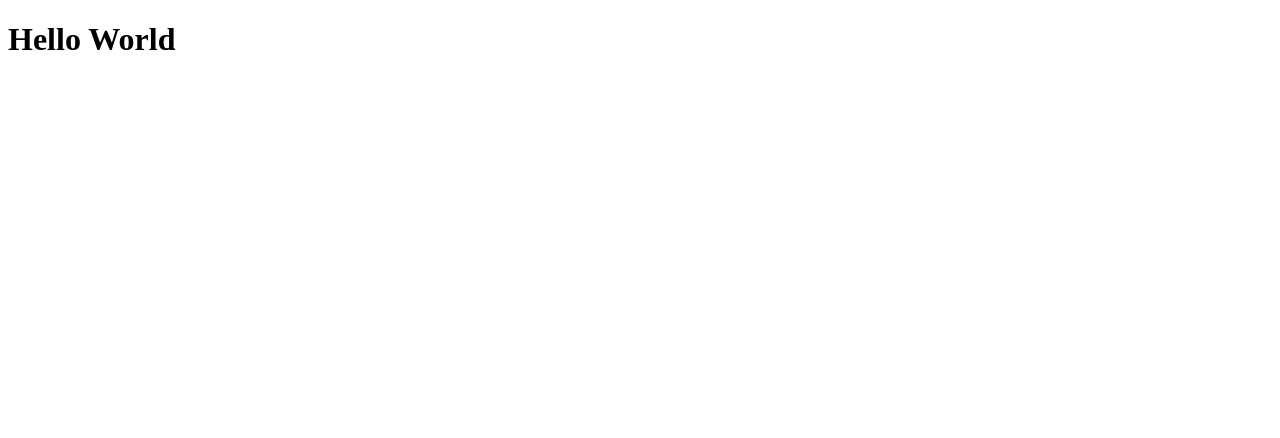
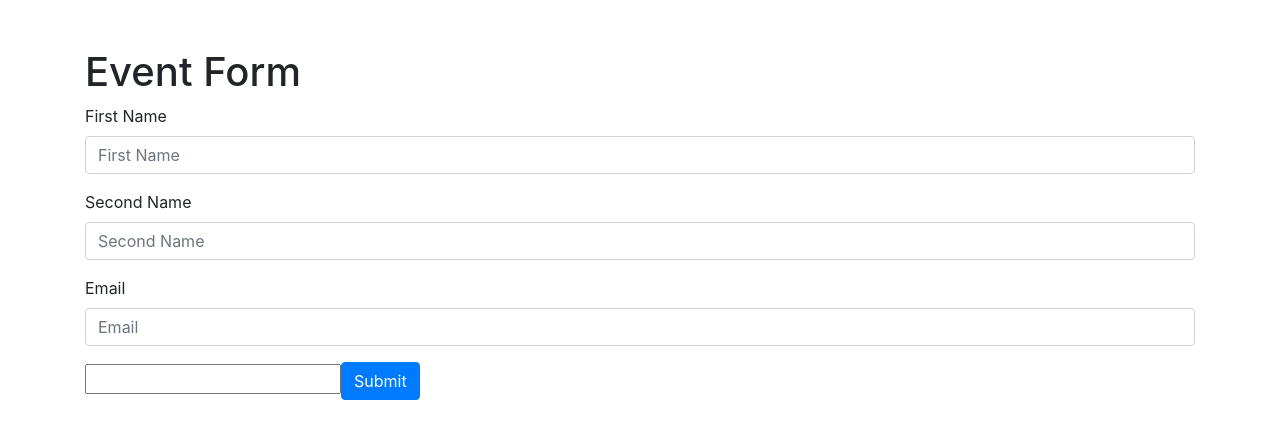
Before and after one commit to trojano31/eventForm, a React app in the folder frontend/: page / in a window 1280 px wide. Shown: the top 438 px of the page. Built offline with nearby package versions, Linux system fonts and the light colour scheme.

Commit message:
basic form layout && bootstrap setup

```diff
--- a/frontend/package.json
+++ b/frontend/package.json
@@ -13,7 +13,9 @@
   "author": "",
   "license": "ISC",
   "dependencies": {
+    "bootstrap": "^4.3.1",
     "react": "^16.8.3",
+    "react-bootstrap": "^1.0.0-beta.5",
     "react-dom": "^16.8.3",
     "react-redux": "^6.0.1",
     "redux": "^4.0.1",
--- a/frontend/src/App.jsx
+++ b/frontend/src/App.jsx
@@ -1,7 +1,16 @@
 import React from 'react';
+import { Col, Container, Row } from 'react-bootstrap';
+import EventFormContainer from './components/EventFormContainer';
 
 const App = () => (
-  <h1>Hello World</h1>
+  <Container className="mt-5">
+    <Row className="justify-content-center">
+      <Col>
+        <h1>Event Form</h1>
+        <EventFormContainer />
+      </Col>
+    </Row>
+  </Container>
 );
 
 export default App;
--- a/frontend/src/assets/styles/main.scss
+++ b/frontend/src/assets/styles/main.scss
@@ -0,0 +1,3 @@
+@import '../../../node_modules/bootstrap/scss/bootstrap';
+
+@import 'common';
--- /dev/null
+++ b/frontend/src/components/EventForm.jsx
@@ -0,0 +1,42 @@
+import React from 'react';
+import { Field, reduxForm } from 'redux-form';
+import { Button, Form } from 'react-bootstrap';
+import Input from './Input';
+
+const EventForm = () => (
+  <Form>
+    <Field
+      name="firstName"
+      component={Input}
+      type="text"
+      label="First Name"
+      placeholder="First Name"
+    />
+    <Field
+      name="secondName"
+      component={Input}
+      type="text"
+      label="Second Name"
+      placeholder="Second Name"
+    />
+    <Field
+      name="email"
+      component={Input}
+      type="email"
+      label="Email"
+      placeholder="Email"
+    />
+    <Field
+      name="comment"
+      component="input"
+      label="Komentarz"
+    />
+    <Button variant="primary" type="submit">
+      Submit
+    </Button>
+  </Form>
+);
+
+export default reduxForm({
+  form: 'eventForm'
+})(EventForm);
--- /dev/null
+++ b/frontend/src/components/EventFormContainer.jsx
@@ -0,0 +1,8 @@
+import React from 'react';
+import EventForm from './EventForm';
+
+const EventFormContainer = () => (
+  <EventForm />
+);
+
+export default EventFormContainer;
--- /dev/null
+++ b/frontend/src/components/Input.jsx
@@ -0,0 +1,12 @@
+import React from 'react';
+import { Form } from 'react-bootstrap';
+
+const Input = ({ label, type, placeholder, meta: { touched, error } }) => (
+  <Form.Group>
+    <Form.Label>{label}</Form.Label>
+    <Form.Control type={type} placeholder={placeholder} />
+    {touched && error && <Form.Text className="text-muted">{error}</Form.Text>}
+  </Form.Group>
+);
+
+export default Input;
--- a/frontend/src/reducers/index.js
+++ b/frontend/src/reducers/index.js
@@ -1,6 +1,6 @@
 import { combineReducers } from 'redux';
+import { reducer as formReducer } from 'redux-form';
 import rootReducer from './rootReducer';
-import { reducer as formReducer } from 'redux-form';
 
 const reducers = combineReducers({
   rootReducer,
--- a/frontend/src/store/index.js
+++ b/frontend/src/store/index.js
@@ -1,11 +1,11 @@
 import { applyMiddleware, compose, createStore } from 'redux';
 import thunkMiddleware from 'redux-thunk';
-import rootReducer from '../reducers/index';
+import reducers from '../reducers/index';
 
 /* eslint-disable no-underscore-dangle */
 const composeEnhancers = window.__REDUX_DEVTOOLS_EXTENSION_COMPOSE__ || compose;
 
-const store = createStore(rootReducer, composeEnhancers(
+const store = createStore(reducers, composeEnhancers(
   applyMiddleware(thunkMiddleware),
 ));
 
```
Also changed, not shown: frontend/src/assets/styles/_common.scss (added), 1 other file (tests, documents, lock files or other folders).
